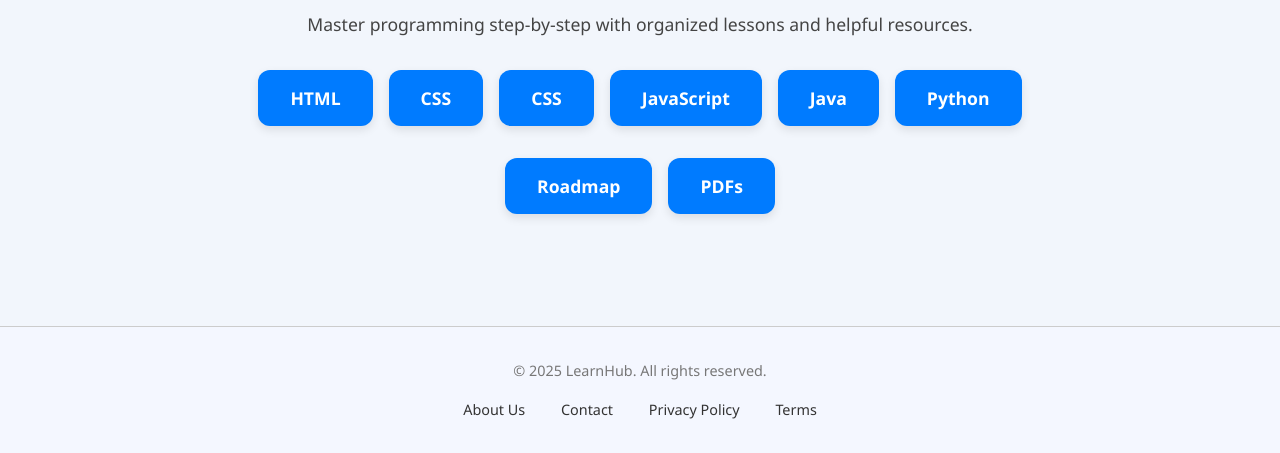
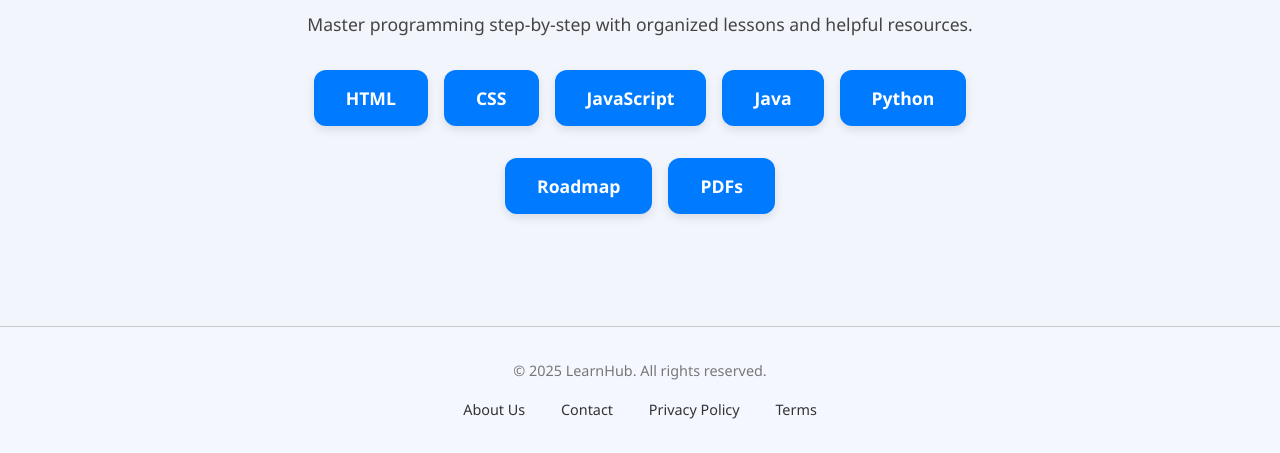
Before and after one commit to Shivabhalke1/LearnHub, a plain HTML site: page index.html in a window 1280 px wide. Shown: the part 375-828 px from the top of the page. Drawn offline with Linux system fonts and the light colour scheme.

Commit message:
index.html

```diff
--- a/index.html
+++ b/index.html
@@ -29,7 +29,7 @@
         <p>Master programming step-by-step with organized lessons and helpful resources.</p>
         <div class="button-grid">
          <button onclick="location. href='Html/htmlhome.html'"><span>HTML</span></a></button>
-          <button onclick="location.href='Css/homecss.html'">CSS</button>
+
            <button onclick="location.href='Css/homecss.html'">CSS</button>
           <button onclick="location.href='javascript/homepagejs.html'">JavaScript</button>
           <button onclick="location.href='Java/homepagejava.html'">Java</button>
```
